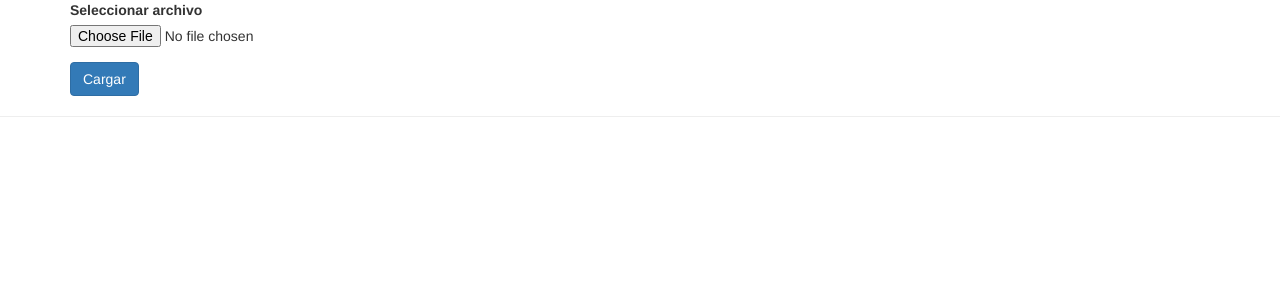
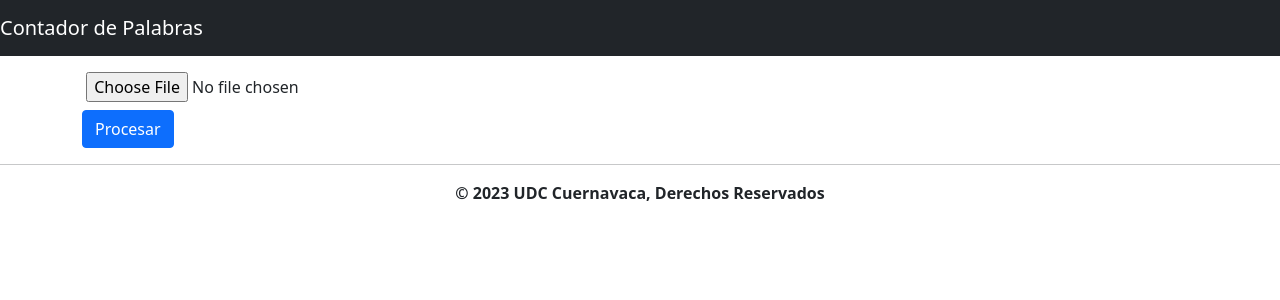
Before and after one commit to katzekro/flaskProject, a Flask app: page / in a window 1280 px wide. Shown: the top 300 px of the page. Run offline with Flask 2, Linux system fonts and the light colour scheme; some libraries are stand-ins or nearby versions.

Commit message:
modificaciones

```diff
--- a/app.py
+++ b/app.py
@@ -5,7 +5,8 @@
 import re
 from io import BytesIO
 
-
+app = Flask(__name__)
+Bootstrap(app)
 
 def count_words(dialogos):
     words = []
@@ -13,42 +14,48 @@
         words += dialogo.split()
     return len(words)
 
-app = Flask(__name__)
-Bootstrap(app)
-
 @app.route('/')
 def index():
-    return render_template('index.html')
+    try:
+        return render_template('index.html')
+    except Exception as e:
+        return "Ha ocurrido un error: {}".format(str(e))
 
 @app.route('/', methods=['POST'])
 def upload_file():
-    file = request.files['file']
-    if not file:
-        return render_template('index.html', error='No se seleccionó archivo')
+    try:
+        file = request.files['file']
+        if not file:
+            return render_template('index.html', error='No se seleccionó archivo')
 
-    df = pd.read_excel(file)
+        #df = pd.read_excel(file)
+        df = pd.read_excel(file, sheet_name='SCRIPT')
+        # Eliminar caracteres especiales, palabras '(REAC)' y '(REACS)', signos de admiración e interrogación
+        df = df.applymap(lambda x: unidecode(str(x)))
+        #df = df.applymap(lambda x: x.replace('(REAC)', '').replace('(REACS)', '').strip())
+        df = df.applymap(lambda x: re.sub(r'[^\w\s]', '', x))
+        df = df.applymap(lambda x: x.replace('!', '').replace('?', ''))
 
-    # Eliminar caracteres especiales, palabras '(REAC)' y '(REACS)', signos de admiración e interrogación
-    df = df.applymap(lambda x: unidecode(str(x)))
-    df = df.applymap(lambda x: x.replace('(REAC)', '').replace('(REACS)', '').strip())
-    df = df.applymap(lambda x: re.sub(r'[^\w\s]', '', x))
-    df = df.applymap(lambda x: x.replace('!', '').replace('?', ''))
+        # Agrupar diálogos por personaje y eliminar personajes duplicados
+        df = df.groupby('PERSONAJE')['DIÁLOGO'].apply(list).reset_index()
+        df = df.rename(columns={'DIÁLOGO': 'DIALOGOS'})
 
-    # Agrupar diálogos por personaje y eliminar personajes duplicados
-    df = df.groupby('PERSONAJE')['DIALOGO'].apply(list).reset_index()
-    df = df.rename(columns={'DIALOGO': 'DIALOGOS'})
+        # Contar palabras en los diálogos y agregar columna al DataFrame
+        df['CANTIDAD_PALABRAS'] = df['DIALOGOS'].apply(count_words)
+        df = df.sort_values(by='CANTIDAD_PALABRAS', ascending=False).reset_index(drop=True)
 
-    # Contar palabras en los diálogos y agregar columna al DataFrame
-    df['CANTIDAD_PALABRAS'] = df['DIALOGOS'].apply(count_words)
+        # Cambiar las tildes en el JSON generado
+        json = df.to_json(orient='records', force_ascii=False)
 
-    # Cambiar las tildes en el JSON generado
-    json = df.to_json(orient='records', force_ascii=False)
+        # Crear una tabla HTML de pandas para mostrar los resultados
+        #tabla_html = df[['PERSONAJE', 'CANTIDAD_PALABRAS']].to_html(index=False)
+        tabla_html = df[['PERSONAJE', 'CANTIDAD_PALABRAS']].to_html(index=False,classes='table table-striped table-bordered')
 
-    # Crear una tabla HTML de pandas para mostrar los resultados
-    tabla_html = df[['PERSONAJE', 'CANTIDAD_PALABRAS']].to_html(index=False)
+        # Agregar el HTML generado al contexto para que se pueda mostrar en la plantilla
+        return render_template('index.html', tabla_html=tabla_html, table_classes="table table-striped table-bordered", json=json)
 
-    # Agregar el HTML generado al contexto para que se pueda mostrar en la plantilla
-    return render_template('index.html', tabla_html=tabla_html, table_classes="table table-striped", json=json)
+    except Exception as e:
+        return render_template('index.html', error='Error: {}'.format(str(e)))
 
 @app.route('/download')
 def download():
@@ -67,3 +74,4 @@
 
 if __name__ == '__main__':
     app.run()
+    #serve(app, host='0.0.0.0', port=5000)
--- a/templates/index.html
+++ b/templates/index.html
@@ -1,37 +1,61 @@
 {% extends 'bootstrap/base.html' %}
+{% block styles %}
+    <link rel="stylesheet" href="https://cdn.jsdelivr.net/npm/bootstrap@5.0.0/dist/css/bootstrap.min.css">
+{% endblock %}
+
+ {% block navbar %}
+        <nav class="navbar navbar-expand-lg navbar-dark bg-dark">
+            <a class="navbar-brand" href="#">Contador de Palabras </a>
+            <button class="navbar-toggler" type="button" data-toggle="collapse" data-target="#navbarNav" aria-controls="navbarNav" aria-expanded="false" aria-label="Toggle navigation">
+                <span class="navbar-toggler-icon"></span>
+            </button>
+            {#<div class="collapse navbar-collapse" id="navbarNav">
+                <ul class="navbar-nav">
+                    <li class="nav-item active">
+                        <a class="nav-link" href="/">Inicio</a>
+                    </li>
+                </ul>
+            </div>#}
+        </nav>
+    {% endblock %}
+
     {% block content %}
-        <head>
-
-        </head>
-            <div class="container">
+            <div class="container mt-3">
         {% if error %}
             <div class="alert alert-danger" role="alert">
                 {{ error }}
             </div>
         {% endif %}
         <form method="POST" enctype="multipart/form-data">
-            <div class="form-group">
-                <label for="file">Seleccionar archivo</label>
+            <div class="form-group mt-3 ">
+                <label for="file"></label>
                 <input type="file" class="form-control-file" id="file" name="file">
             </div>
-            <button type="submit" class="btn btn-primary">Cargar</button>
+            <button type="submit" class="btn btn-primary mt-2">Procesar</button>
         </form>
-        {% if json %}
+        {#{% if json %}
             <hr>
             <h2>Resultado</h2>
             <pre>{{ json }}</pre>
-        {% endif %}
+        {% endif %}#}
     </div>
 
 <hr>
 <div class="container ">
 {% if tabla_html %}
-    <div class="container">{{ tabla_html|safe }}</div>
+    <div class="container "> {{ tabla_html|safe }}</div>
     <hr/>
-    <a href="{{ url_for('download', tabla_html=tabla_html) }}" class="btn btn-primary">Descargar tabla</a>
+    <a href="{{ url_for('download', tabla_html=tabla_html) }}" class="btn btn-primary mb-3">Descargar tabla</a>
 {% endif %}
 
 </div>
 
+ {% block footer %}
+   <div class="container text-center">
+      <div id="footer">
+           <p class="fw-bold">&copy 2023 UDC Cuernavaca, Derechos Reservados</p>
+     </div>
+  </div>
+   {%- endblock %}
 
 {% endblock %}
```
